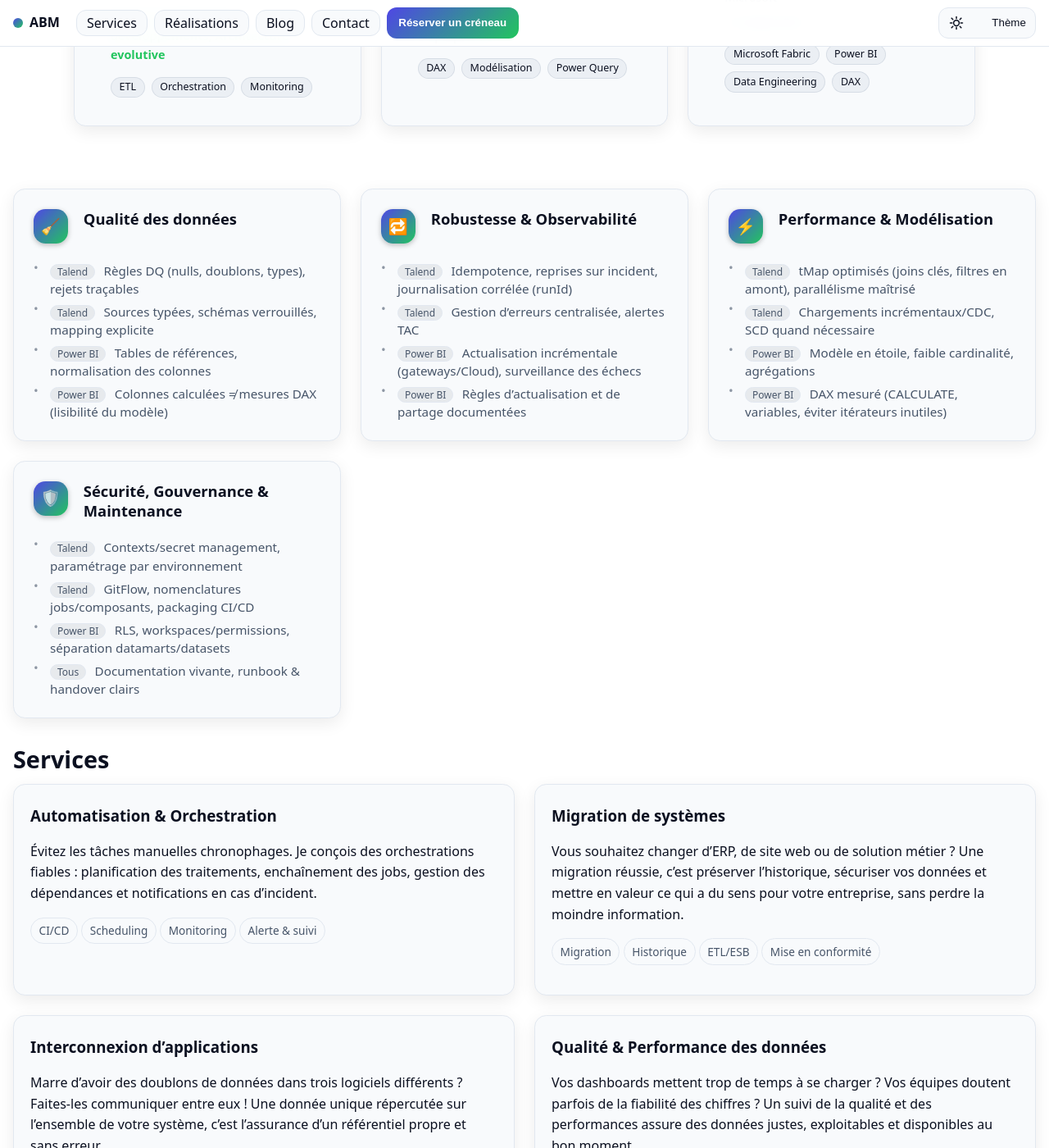
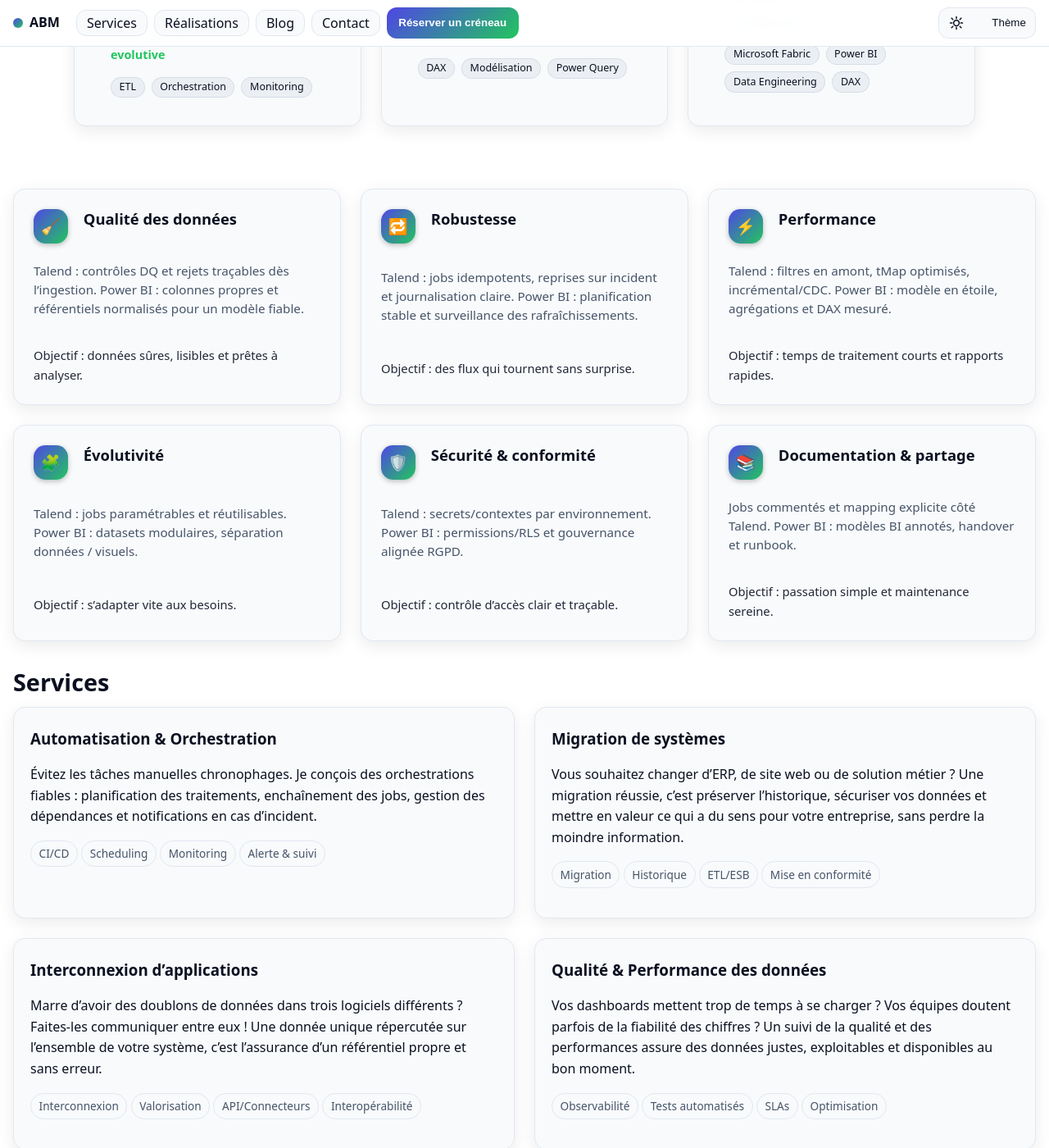
Before and after one commit to Marssouss/Marssouss.github.io, a Jekyll site: the page built from index.md, in a window 1280 px wide and 1400 px high, scrolled down 888 px. Shown: the whole window at 82% size. Built offline with Jekyll 4.4.1, drawn with Linux system fonts in a browser that asks for light colours.

Commit message:
Modif methodes

```diff
--- a/_data/methodes.yml
+++ b/_data/methodes.yml
@@ -1,47 +1,29 @@
 - icon: "🧹"
   title: "Qualité des données"
-  bullets:
-    - scope: "Talend"
-      text: "Règles DQ (nulls, doublons, types), rejets traçables"
-    - scope: "Talend"
-      text: "Sources typées, schémas verrouillés, mapping explicite"
-    - scope: "Power BI"
-      text: "Tables de références, normalisation des colonnes"
-    - scope: "Power BI"
-      text: "Colonnes calculées ≠ mesures DAX (lisibilité du modèle)"
+  text: "Talend : contrôles DQ et rejets traçables dès l’ingestion. Power BI : colonnes propres et référentiels normalisés pour un modèle fiable."
+  note: "Objectif : données sûres, lisibles et prêtes à analyser."
 
 - icon: "🔁"
-  title: "Robustesse & Observabilité"
-  bullets:
-    - scope: "Talend"
-      text: "Idempotence, reprises sur incident, journalisation corrélée (runId)"
-    - scope: "Talend"
-      text: "Gestion d’erreurs centralisée, alertes TAC"
-    - scope: "Power BI"
-      text: "Actualisation incrémentale (gateways/Cloud), surveillance des échecs"
-    - scope: "Power BI"
-      text: "Règles d’actualisation et de partage documentées"
+  title: "Robustesse"
+  text: "Talend : jobs idempotents, reprises sur incident et journalisation claire. Power BI : planification stable et surveillance des rafraîchissements."
+  note: "Objectif : des flux qui tournent sans surprise."
 
 - icon: "⚡"
-  title: "Performance & Modélisation"
-  bullets:
-    - scope: "Talend"
-      text: "tMap optimisés (joins clés, filtres en amont), parallélisme maîtrisé"
-    - scope: "Talend"
-      text: "Chargements incrémentaux/CDC, SCD quand nécessaire"
-    - scope: "Power BI"
-      text: "Modèle en étoile, faible cardinalité, agrégations"
-    - scope: "Power BI"
-      text: "DAX mesuré (CALCULATE, variables, éviter itérateurs inutiles)"
+  title: "Performance"
+  text: "Talend : filtres en amont, tMap optimisés, incrémental/CDC. Power BI : modèle en étoile, agrégations et DAX mesuré."
+  note: "Objectif : temps de traitement courts et rapports rapides."
+
+- icon: "🧩"
+  title: "Évolutivité"
+  text: "Talend : jobs paramétrables et réutilisables. Power BI : datasets modulaires, séparation données / visuels."
+  note: "Objectif : s’adapter vite aux besoins."
 
 - icon: "🛡️"
-  title: "Sécurité, Gouvernance & Maintenance"
-  bullets:
-    - scope: "Talend"
-      text: "Contexts/secret management, paramétrage par environnement"
-    - scope: "Talend"
-      text: "GitFlow, nomenclatures jobs/composants, packaging CI/CD"
-    - scope: "Power BI"
-      text: "RLS, workspaces/permissions, séparation datamarts/datasets"
-    - scope: "Tous"
-      text: "Documentation vivante, runbook & handover clairs"
+  title: "Sécurité & conformité"
+  text: "Talend : secrets/contextes par environnement. Power BI : permissions/RLS et gouvernance alignée RGPD."
+  note: "Objectif : contrôle d’accès clair et traçable."
+
+- icon: "📚"
+  title: "Documentation & partage"
+  text: "Jobs commentés et mapping explicite côté Talend. Power BI : modèles BI annotés, handover et runbook."
+  note: "Objectif : passation simple et maintenance sereine."
--- a/_includes/methodes.html
+++ b/_includes/methodes.html
@@ -3,30 +3,11 @@
     <article class="methode">
       <div class="methode__icon" aria-hidden="true">{{ methode.icon }}</div>
       <h3 class="methode__title">{{ methode.title }}</h3>
-
-      {% if methode.bullets %}
-        <ul class="methode__bullets" role="list">
-          {% for item in methode.bullets %}
-            <li>
-              {% comment %}
-                Supporte deux cas :
-                - Objet: { scope: "Talend" | "Power BI" | "Tous", text: "..." }
-                - Chaîne: "Texte de la puce"
-              {% endcomment %}
-
-              {% if item.scope %}
-                {% assign scope_class = item.scope | downcase | replace: ' ', '' | replace: 'é', 'e' | replace: 'ô','o' | replace: 'û','u' | replace:'î','i' %}
-                <span class="pill pill--scope pill--{{ scope_class }}">{{ item.scope }}</span>
-                {{ item.text }}
-              {% else %}
-                {{ item }}
-              {% endif %}
-            </li>
-          {% endfor %}
-        </ul>
-
-      {% elsif methode.text %}
+      {% if methode.text %}
         <p class="methode__text">{{ methode.text }}</p>
+      {% endif %}
+      {% if methode.note %}
+        <p class="methode__note">{{ methode.note }}</p>
       {% endif %}
     </article>
   {% endfor %}
--- a/assets/styles.css
+++ b/assets/styles.css
@@ -565,19 +565,10 @@
 
 
 
-
-.methode__bullets{
-  grid-column:1/-1; margin:.35rem 0 0; padding:0; list-style:none;
-  display:grid; gap:.35rem; font-size:.95rem; color:var(--muted); line-height:1.45;
+.methode__note{
+  grid-column: 1/-1;
+  margin:.2rem 0 0;
+  color: var(--fg);
+  opacity:.9;
+  font-size:.92rem;
 }
-.methode__bullets li{ position:relative; padding-left:1.25rem; }
-.methode__bullets li::before{
-  content:"•"; position:absolute; left:0; top:0; line-height:1; opacity:.6;
-}
-
-/* badge scope */
-.pill{
-  display:inline-block; margin-right:.4rem; padding:.15rem .5rem;
-  border:1px solid var(--border); border-radius:999px; font-size:.75rem; line-height:1;
-  color:var(--muted); background:color-mix(in oklab,var(--fg) 6%, var(--card));
-}
```
